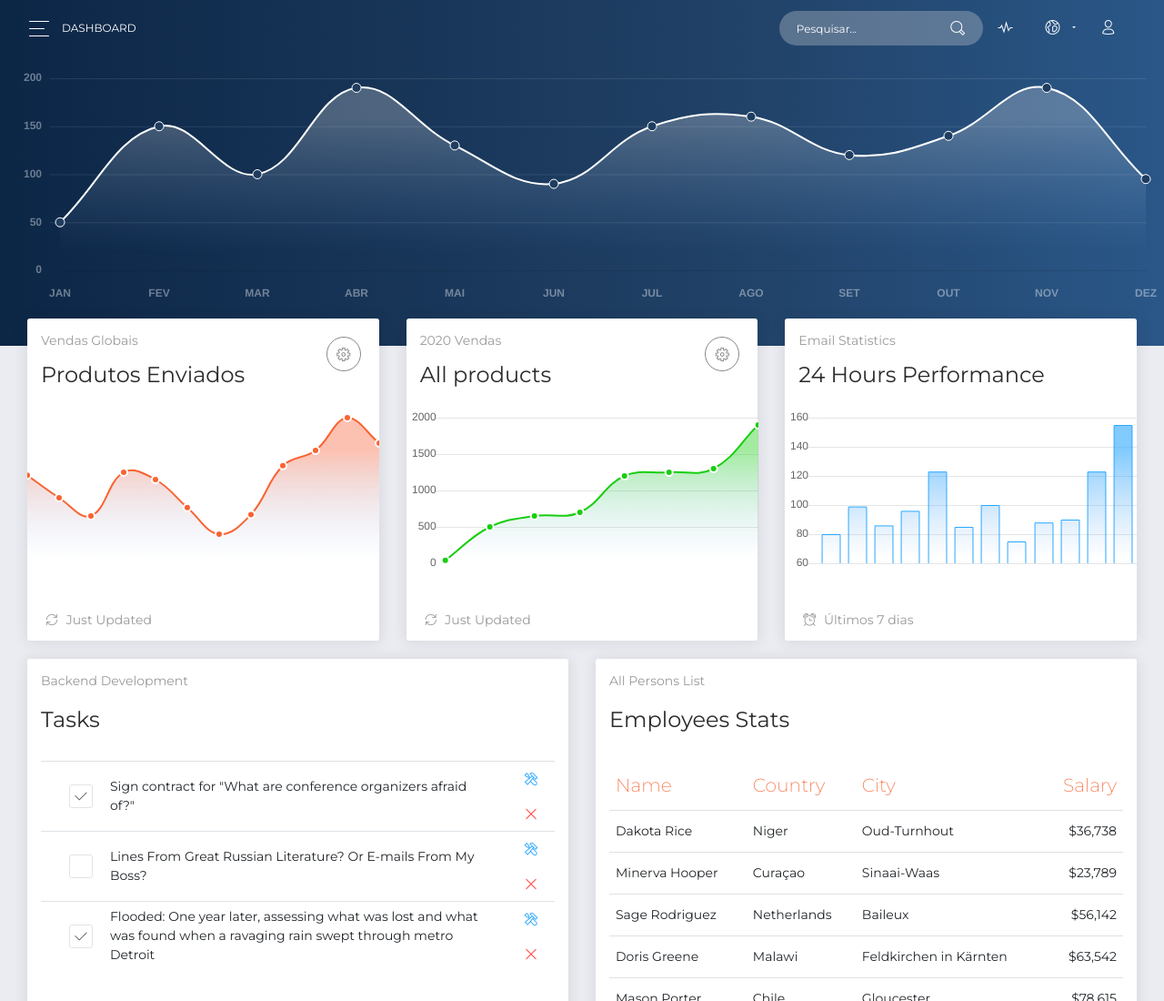
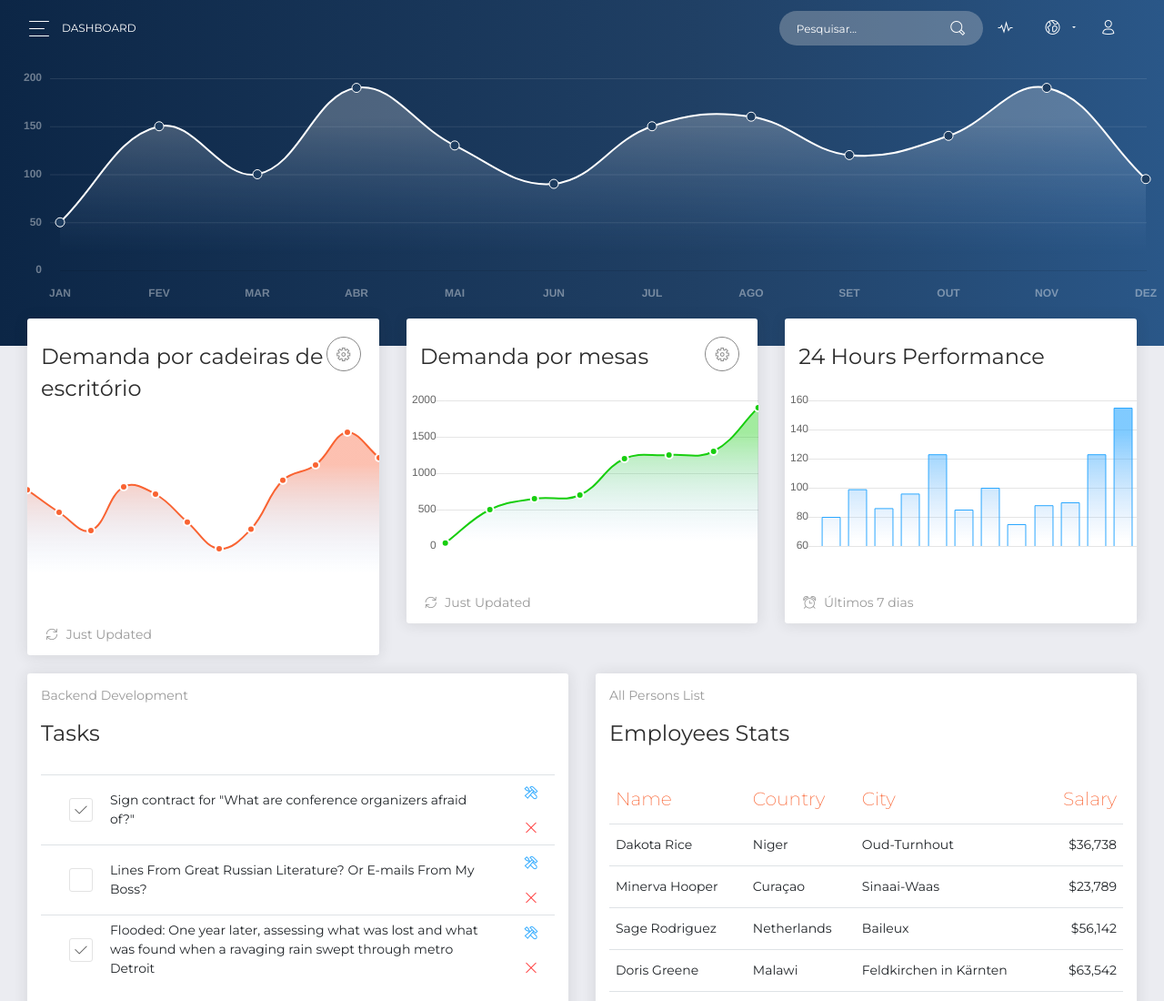
Before and after one commit to MarteFilho/hackton-santander, a website: page examples/dashboard.html in a window 1280 px wide. Shown: the top 1100 px of the page at 91% size. Drawn offline with Linux system fonts and the light colour scheme; some packages are replaced by stand-ins of ours.

Commit message:
Ajuste ńos gráficos

```diff
--- a/examples/dashboard.html
+++ b/examples/dashboard.html
@@ -194,8 +194,8 @@
             <div class="col-lg-4">
               <div class="card card-chart">
                 <div class="card-header">
-                  <h5 class="card-category">Vendas Globais</h5>
-                  <h4 class="card-title">Produtos Enviados</h4>
+                  <!-- <h5 class="card-category">Vendas Globais</h5> -->
+                  <h4 class="card-title">Demanda por cadeiras de escritório</h4>
                   <div class="dropdown">
                     <button
                       type="button"
@@ -230,8 +230,8 @@
             <div class="col-lg-4 col-md-6">
               <div class="card card-chart">
                 <div class="card-header">
-                  <h5 class="card-category">2020 Vendas</h5>
-                  <h4 class="card-title">All products</h4>
+                  <!-- <h5 class="card-category">2020 Vendas</h5>  -->
+                  <h4 class="card-title">Demanda por mesas</h4>
                   <div class="dropdown">
                     <button
                       type="button"
@@ -266,7 +266,7 @@
             <div class="col-lg-4 col-md-6">
               <div class="card card-chart">
                 <div class="card-header">
-                  <h5 class="card-category">Email Statistics</h5>
+                  <!-- <h5 class="card-category">Email Statistics</h5> -->
                   <h4 class="card-title">24 Hours Performance</h4>
                 </div>
                 <div class="card-body">
```
Also changed, not shown: assets/img/Mapa.PNG (added).
